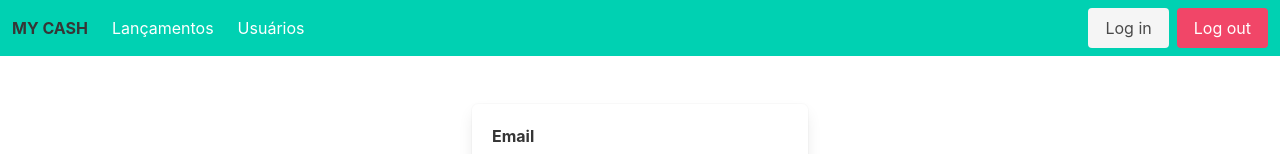
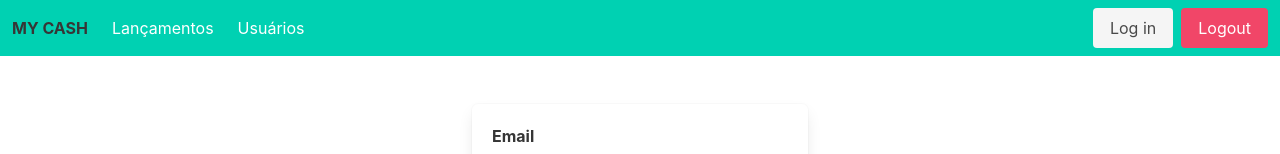
Before and after one commit to bernardodaniel/mycash-web, a Vue app: page /login in a window 1280 px wide. Shown: the top 154 px of the page. Built offline with nearby package versions, Linux system fonts and the light colour scheme.

Commit message:
Aula 03 - Router + Logout

```diff
--- a/src/components/Topo.vue
+++ b/src/components/Topo.vue
@@ -28,7 +28,7 @@
         <div class="navbar-item">
           <div class="buttons">
             <router-link to="/login" class="button is-light"> Log in </router-link>
-            <a class="button is-danger"> Log out </a>
+            <button class="button is-danger" @click="onLogout">Logout</button>
           </div>
         </div>
       </div>
@@ -37,7 +37,14 @@
 </template>
 
 <script>
-export default {};
+export default {
+  methods: {
+    onLogout() {
+      localStorage.removeItem('mycash_token')
+      this.$router.push('/login')
+    }
+  }
+};
 </script>
 
 <style scoped>
--- a/src/router/index.js
+++ b/src/router/index.js
@@ -32,4 +32,14 @@ const router = createRouter({
   routes
 })
 
+router.beforeEach((to, from, next) => {
+  const token = localStorage.getItem('mycash_token')
+
+  if (!token && to.matched.some(record => record.name != 'Login')) {
+    next({ name: 'Login' })
+  } else {
+    next()
+  }
+})
+
 export default router
```
